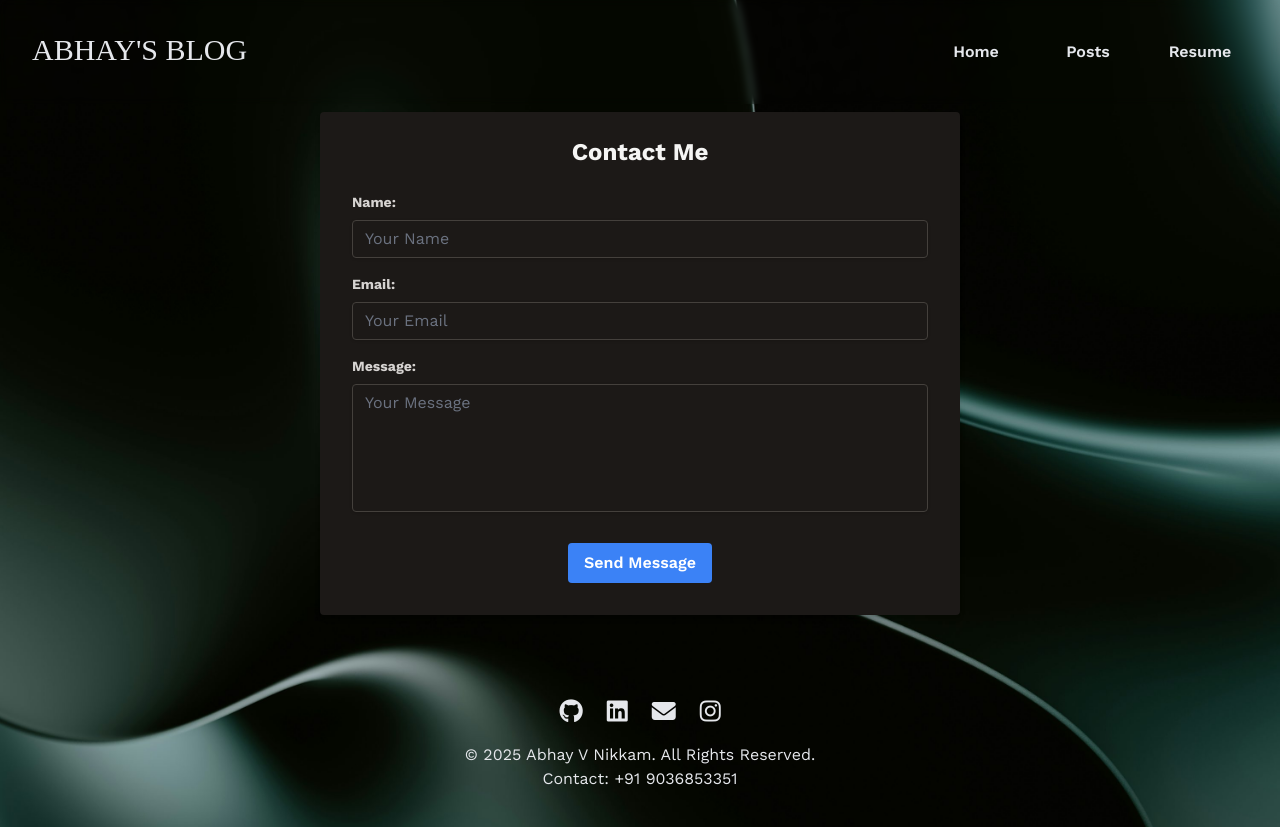
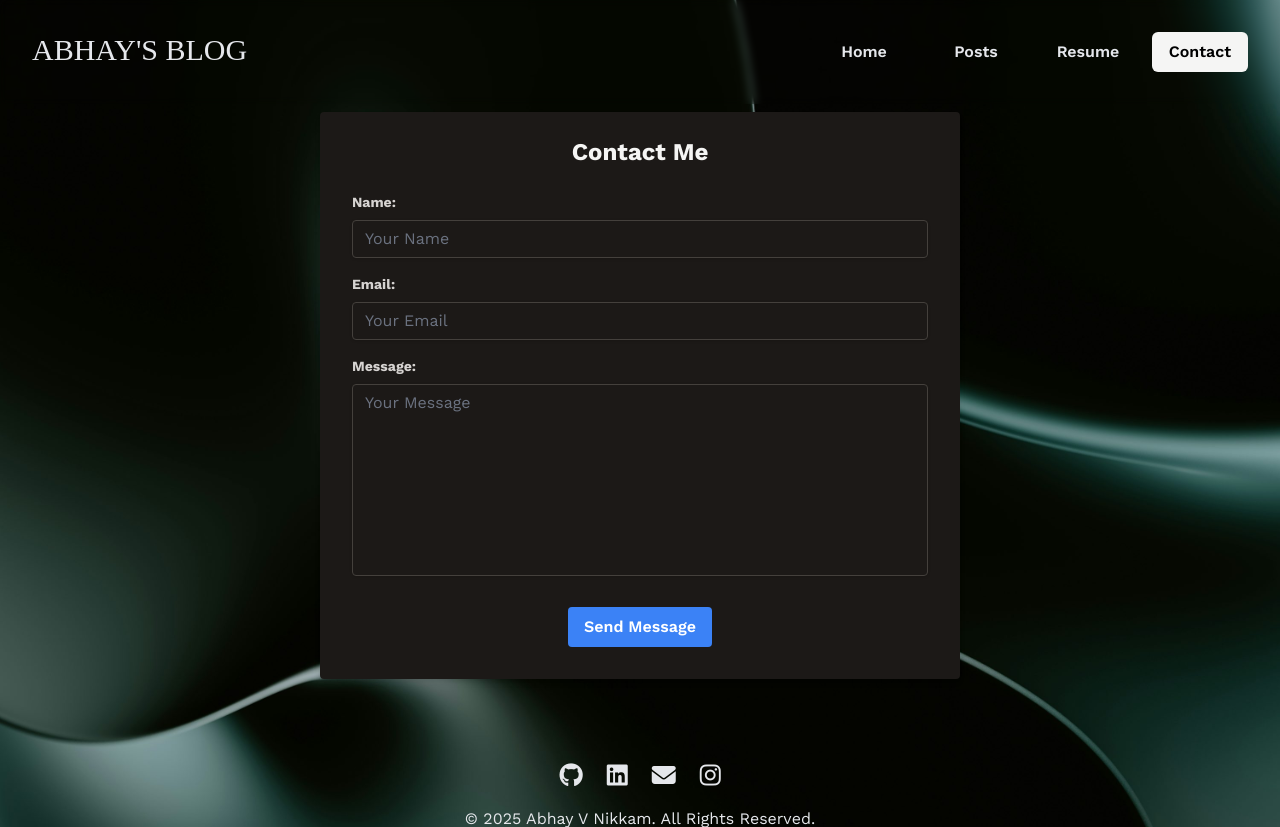
Before and after one commit to abhayx3324/my-blog, a Django app: page /contact in a window 1280 px wide. Shown: the top 827 px of the page. Run offline with Django 5.2, Linux system fonts and the light colour scheme; some libraries are stand-ins or nearby versions; some web fonts are replaced.

Commit message:
fixed contact

```diff
--- a/blog/templates/blog/contact.html
+++ b/blog/templates/blog/contact.html
@@ -46,7 +46,7 @@
             name="message"
             placeholder="Your Message"
             required
-            class="shadow appearance-none border border-stone-700 rounded w-full py-2 px-3 bg-stone-900 text-stone-100 leading-tight focus:outline-none focus:ring-2 focus:ring-blue-500 h-32 resize-none"
+            class="shadow appearance-none border border-stone-700 rounded w-full py-2 px-3 bg-stone-900 text-stone-100 leading-tight focus:outline-none focus:ring-2 focus:ring-blue-500 h-48 resize-none"
         ></textarea>
     </div>
 
--- a/blog/templates/blog/layout.html
+++ b/blog/templates/blog/layout.html
@@ -39,6 +39,10 @@
                 class="text-center font-semibold w-24 h-10 flex items-center justify-center px-4 py-2 rounded-md hover:bg-stone-800 hover:text-gray-200 focus:text-gray-900 focus:bg-stone-100 {% if request.resolver_match.url_name == 'resume' %}bg-stone-100 text-black{% endif %}">
                     Resume
                 </a>
+                <a href="{% url 'contact' %}"
+                class="text-center font-semibold w-24 h-10 flex items-center justify-center px-4 py-2 rounded-md hover:bg-stone-800 hover:text-gray-200 focus:text-gray-900 focus:bg-stone-100 {% if request.resolver_match.url_name == 'contact' %}bg-stone-100 text-black{% endif %}">
+                    Contact
+                </a>
             </div>
         </div>
 
--- a/blog/urls.py
+++ b/blog/urls.py
@@ -5,5 +5,5 @@ urlpatterns = [
     path('', views.home, name='home'),
     path('posts', views.posts, name='posts'),
     path('resume', views.resume, name='resume'),
-    path('contact', views.contact, name='continue')
+    path('contact', views.contact, name='contact')
 ]
```
